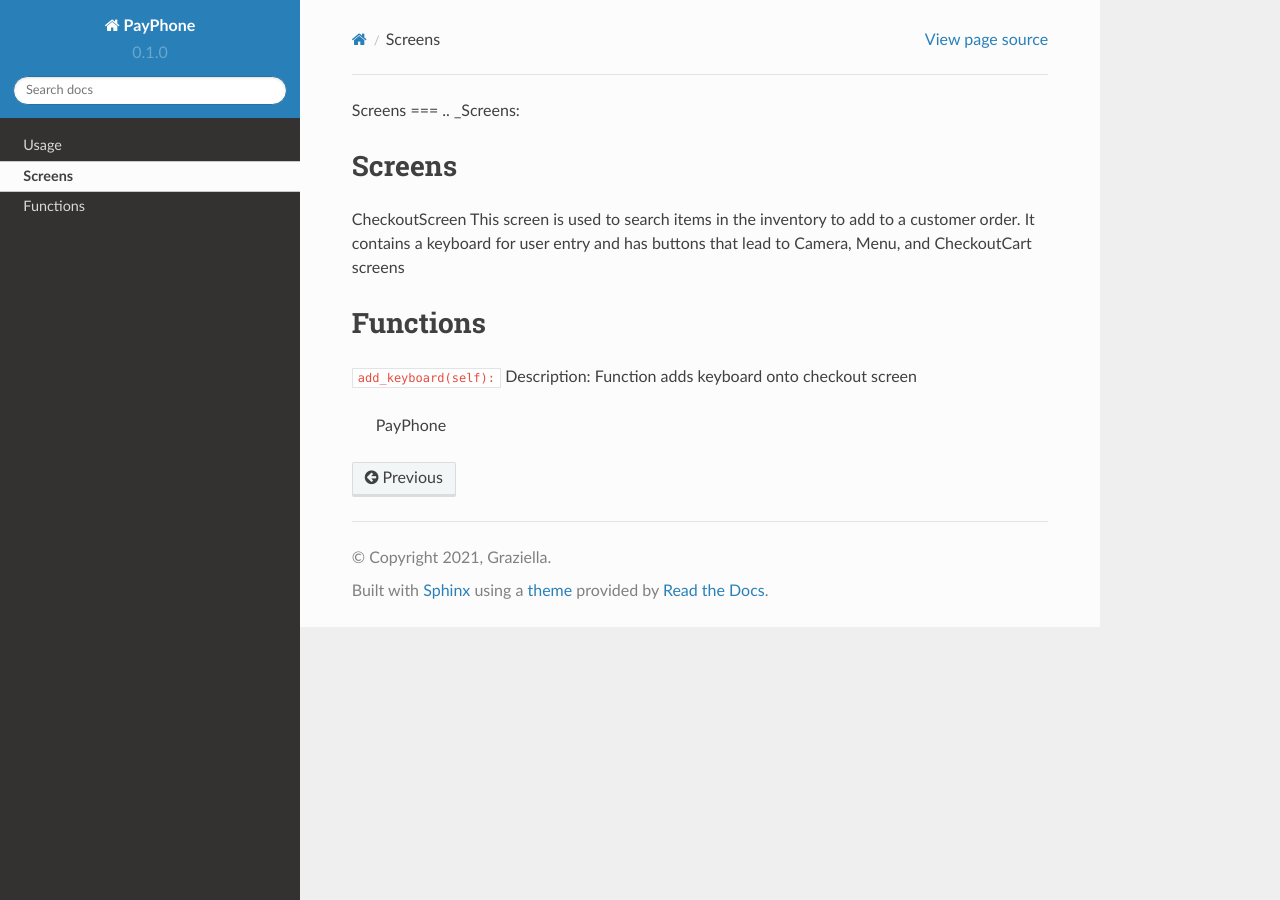
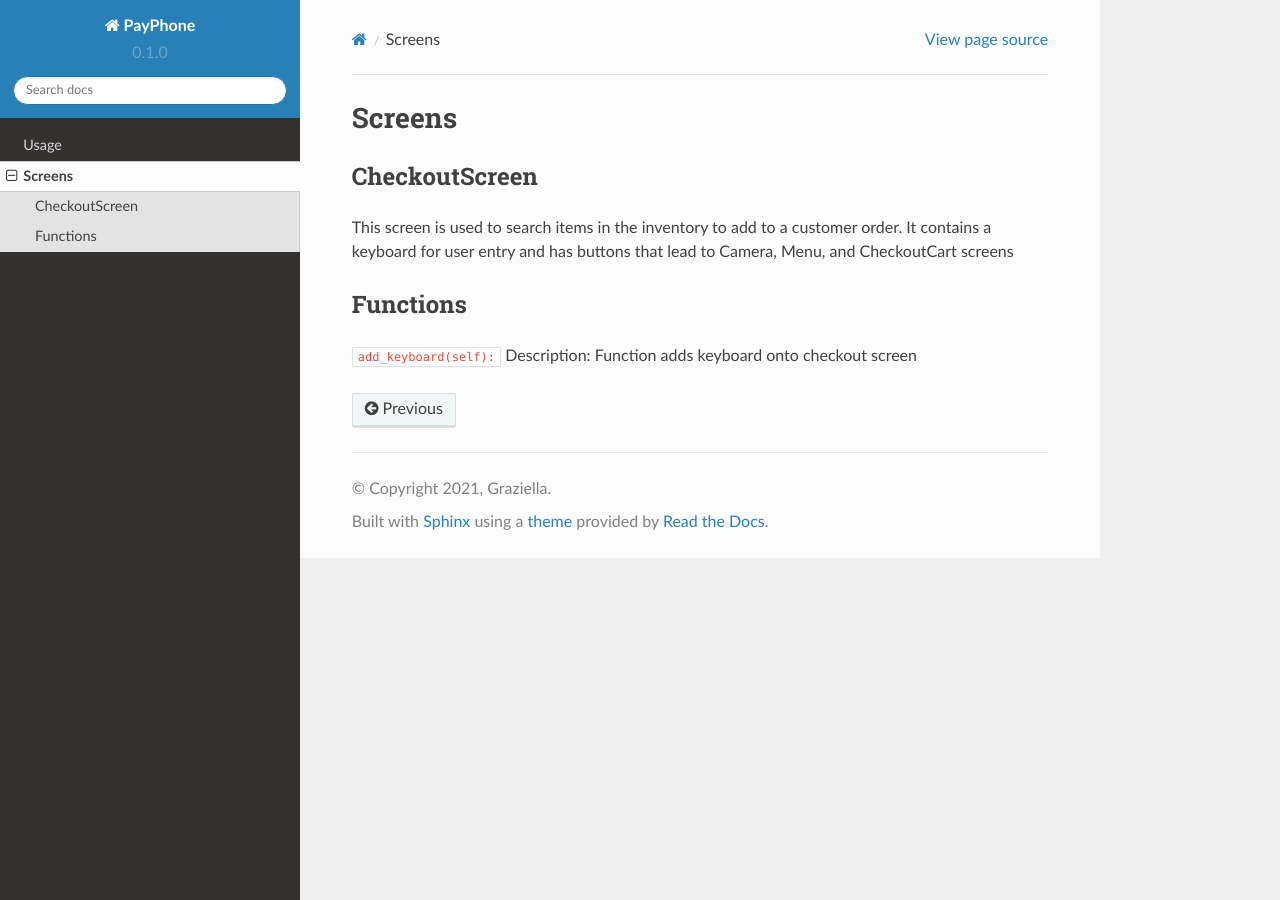
Before and after one commit to Group-3-POS/POS-Documentation, a Sphinx documentation site: the page built from docs/source/screens.rst, in a window 1280 px wide. Built offline with Sphinx 7.4.7 and the Read the Docs theme 2.0.0, drawn with Linux system fonts in a browser that asks for light colours.

Commit message:
Update screens.rst

```diff
--- a/docs/source/screens.rst
+++ b/docs/source/screens.rst
@@ -1,11 +1,10 @@
+================
 Screens
-===
-.. _Screens:
+================
 
 
-Screens
+CheckoutScreen
 ----------------
-CheckoutScreen
 This screen is used to search items in the inventory to add to a customer order. It contains a keyboard for user entry and has buttons that lead to Camera, Menu, and CheckoutCart screens
 
 
@@ -20,5 +19,3 @@ Function adds keyboard onto checkout screen
 ------------
 .. autosummary::
    :toctree: generated
-
-   PayPhone
```
